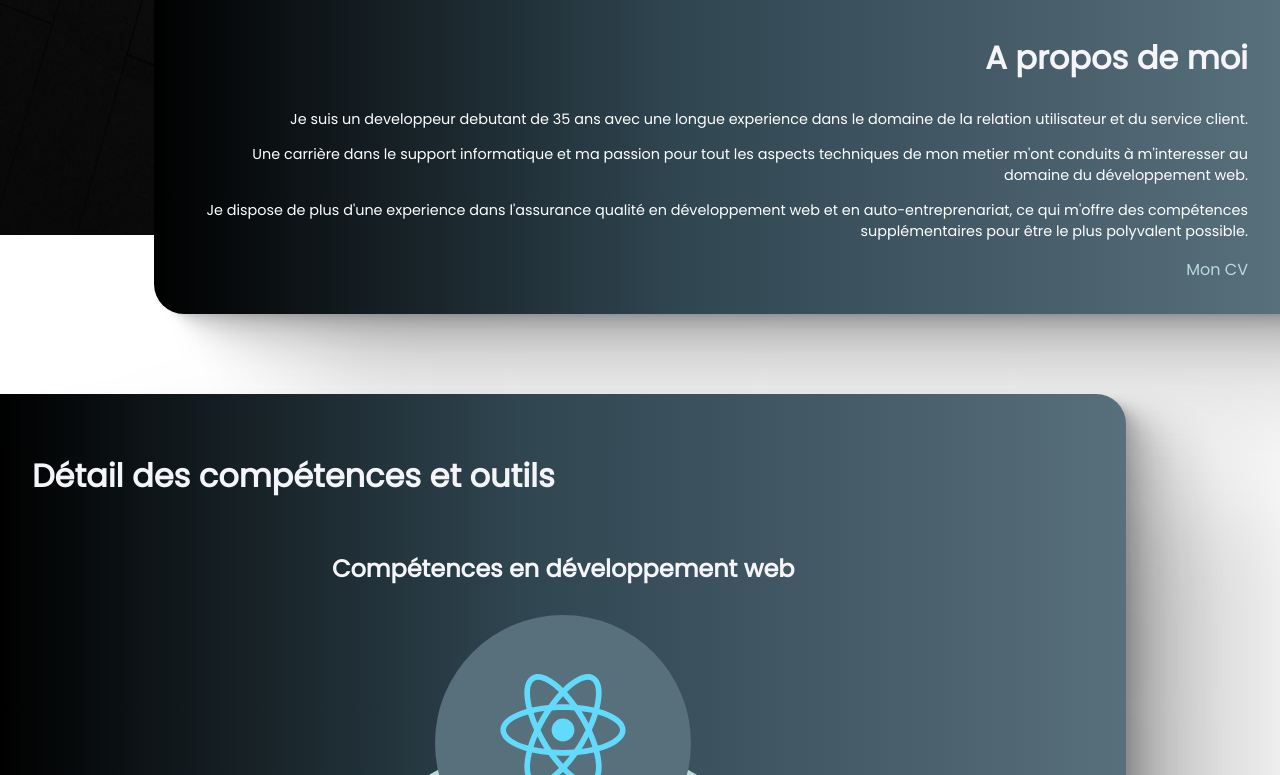
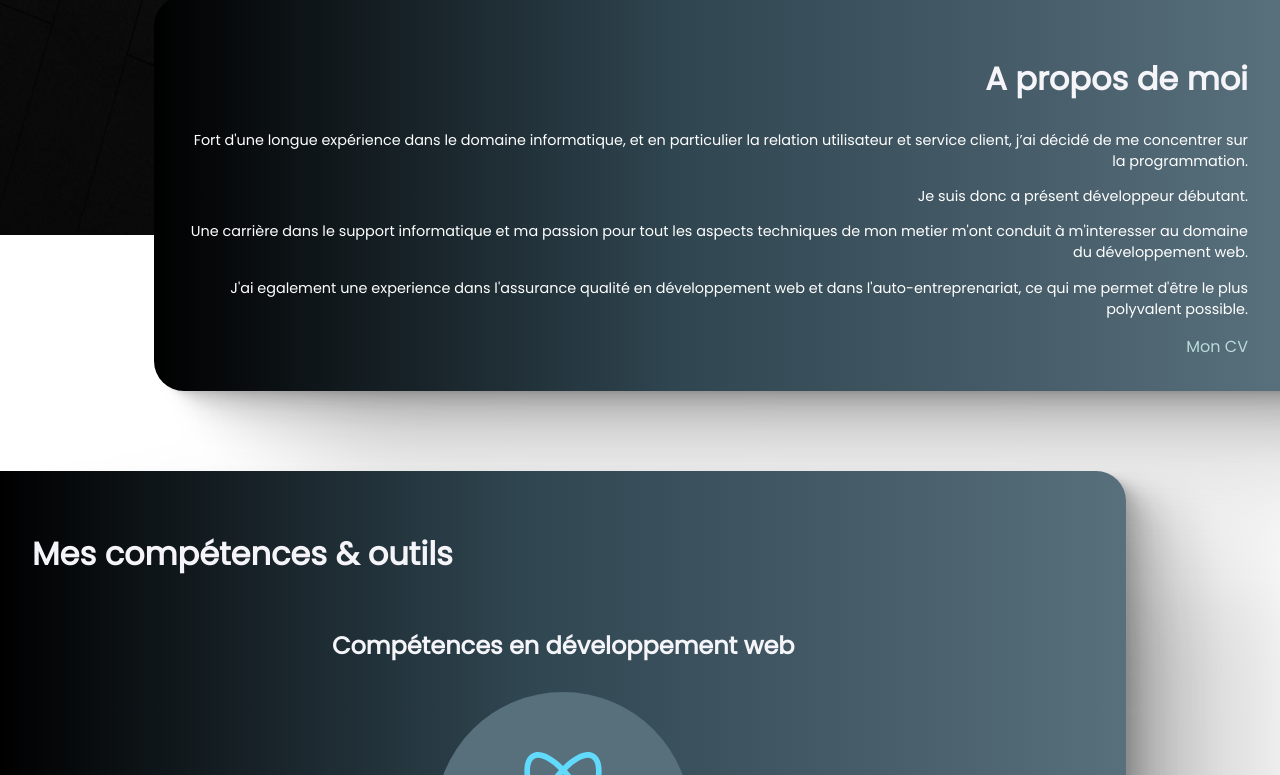
Before and after one commit to mathieufavraud/portfolio, a React (Vite) app: page / in a window 1280 px wide. Shown: the part 565-1340 px from the top of the page. Built offline with nearby package versions, Linux system fonts and the light colour scheme; some icons are missing.

Commit message:
corrections

```diff
--- a/src/components/about/about.jsx
+++ b/src/components/about/about.jsx
@@ -6,9 +6,10 @@ const about = () => {
     return (
         <section id="about" className="section_title_right">
             <h2>A propos de moi</h2>
-            <p>Je suis un developpeur debutant de 35 ans avec une longue experience dans le domaine de la relation utilisateur et du service client.</p>
-            <p>Une carrière dans le support informatique et ma passion pour tout les aspects techniques de mon metier m&apos;ont conduits à m&apos;interesser au domaine du développement web.</p>
-            <p>Je dispose de plus d&apos;une experience dans l&apos;assurance qualité en développement web et en auto-entreprenariat, ce qui m&apos;offre des compétences supplémentaires pour être le plus polyvalent possible.</p>
+            <p>Fort d&apos;une longue expérience dans le domaine informatique, et en particulier la relation utilisateur et service client, j’ai décidé de me concentrer sur la programmation.</p>
+            <p>Je suis donc a présent développeur débutant.</p>
+            <p>Une carrière dans le support informatique et ma passion pour tout les aspects techniques de mon metier m&apos;ont conduit à m&apos;interesser au domaine du développement web.</p>
+            <p>J&apos;ai egalement une experience dans l&apos;assurance qualité en développement web et dans l&apos;auto-entreprenariat, ce qui me permet d&apos;être le plus polyvalent possible.</p>
             <Link to="/cv">< PiMagnifyingGlassBold /> Mon CV</Link>
         </section>
     );
--- a/src/components/footer/footer.jsx
+++ b/src/components/footer/footer.jsx
@@ -16,7 +16,7 @@ const Footer = () => {
         </div>
         <section className="contact-info">
             <h4>Contact :</h4>
-            <a href="tel:+33600000000"><BsTelephoneFill /> Tel : 06.52.50.06.77</a>
+            <a href="tel:+33600000000"><BsTelephoneFill /> Tel : +(33)6.52.50.06.77</a>
             <a href="mailto:mathieu.favraud@gmail.com"><AiFillMail /> mathieu.favraud@gmail.com</a>
             <a href="https://www.linkedin.com/in/mathieu-favraud-20244a127/"><BsLinkedin /> Mon Linkedin</a>
         </section>
--- a/src/components/header/header.jsx
+++ b/src/components/header/header.jsx
@@ -9,7 +9,9 @@ const Header = () => {
         <img src="" alt="logo perso" />
         <div>
             <h1>Portfolio de développeur web</h1>
-            <Menu></Menu>
+            <div className="menu-container">
+                <Menu></Menu>
+            </div>
         </div>
     </div>
     );
--- a/src/components/header/header.scss
+++ b/src/components/header/header.scss
@@ -1,9 +1,11 @@
+@import "../../styles/variables.scss";
+
 .header {
     position: sticky;
     top: 0;
     z-index: 10;
     padding: 1vh;
-    //height: 10vh;
+    height: $offset;
     display: flex;
     justify-content: space-between;
     align-items: center;
@@ -19,5 +21,10 @@
         h1 {
             margin: 0;
         }
+        .menu-container {
+            //position: absolute;
+            width: 10wv;
+            height: 100%;
+        }
     }
 }
--- a/src/components/intro/intro.jsx
+++ b/src/components/intro/intro.jsx
@@ -7,7 +7,7 @@ const intro = () => {
         <section id="intro" className="section_title_left">
             <h2>Mathieu Favraud </h2>
             <h3>Développeur Fullstack</h3>
-            <p>Autodidacte et débutant, je suis passionné par l&apos;informatique, la technologie en général. et par la création d&apos;application web innovantes.</p>
+            <p>Autodidacte et nouvellement diplomé, je suis passionné par l&apos;informatique, la technologie en général, et par la création d&apos;applications web innovantes.</p>
             <div>
                 <a href="#contact"><AiOutlineMail /> Contactez moi</a>
                 <a href="https://github.com/mathieufavraud"><BsGithub /> Mon profil Github</a>
--- a/src/components/menu/menu.jsx
+++ b/src/components/menu/menu.jsx
@@ -18,12 +18,14 @@ const menu = () => {
                     <button onClick={() => setToggle(true)}><AiOutlineClose /></button>
                 </div>
                 <a href="#intro">Introduction</a>
-                <a href="#about">A propos</a>
-                <a href="#skills">Compétences</a>
-                <a href="#gallery">Galerie de projets</a>
-                <a href="#contact">Contact</a>
+                <a href="#about">A propos de moi</a>
+                <a href="#skills">Mes compétences & outils</a>
+                <a href="#gallery">Mes travaux</a>
+                <a href="#contact">Contactez moi</a>
             </div>
         </div>
     );
 }
 export default menu;
+
+//affichage decalé par le header
--- a/src/components/menu/menu.scss
+++ b/src/components/menu/menu.scss
@@ -33,6 +33,7 @@ div {
         border-radius: 30px;
         padding: 1vh;
         animation: fadeIn 0.5s;
+        background-color: $background_charcoal;
         div {
             width: 100%;
             display: flex;
@@ -50,6 +51,6 @@ div {
     }
 }
 
-//ajouter une animation
+//ajouter une animation de defilement
 //menu se reduit au scroll ?
 //menu sort du cadre
--- a/src/components/skills/skills.jsx
+++ b/src/components/skills/skills.jsx
@@ -5,7 +5,7 @@ import data from "../../data/skills.json"
 const skills = () => {
     return (
         <section id="skills" className="section_title_left">
-            <h2>Détail des compétences et outils</h2>
+            <h2>Mes compétences & outils</h2>
             <div className="container">
                 <h3>Compétences en développement web</h3>
                 <div className="skills">
--- a/src/components/skills/skills.scss
+++ b/src/components/skills/skills.scss
@@ -97,3 +97,4 @@
   }
 
 //hover sur la <figure> ??
+//taille des images et des elements a revoir (trop grand)
--- a/src/styles/main.scss
+++ b/src/styles/main.scss
@@ -1,5 +1,16 @@
 @import url('https://fonts.googleapis.com/css?family=Poppins');
 @import "variables.scss";
+
+
+
+html {
+    scroll-behavior: smooth;
+}
+
+.anchor {
+    position: relative;
+    top: -$offset;
+}
 
 body{
     margin: 0;
--- a/src/styles/variables.scss
+++ b/src/styles/variables.scss
@@ -27,8 +27,11 @@ $h4_title: 2.2vh;
 $p_text: 1.8vh;
 $a_text: 2vh;
 
+$offset: 10vh;
+
 @mixin margin {
   margin-top: 10vh;
+  scroll-margin-top: $offset;
 }
 
 //refaire l'ombre ?
```
